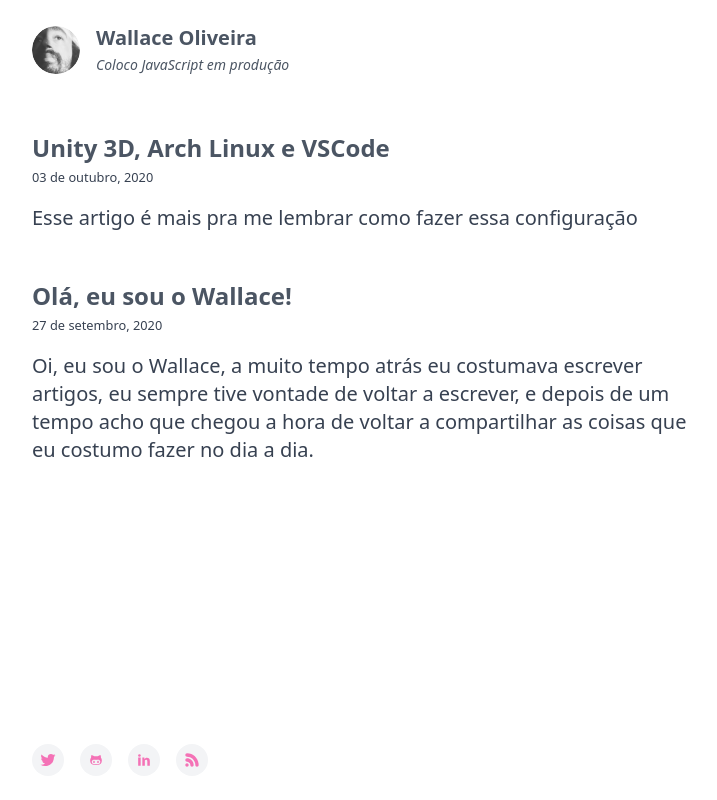
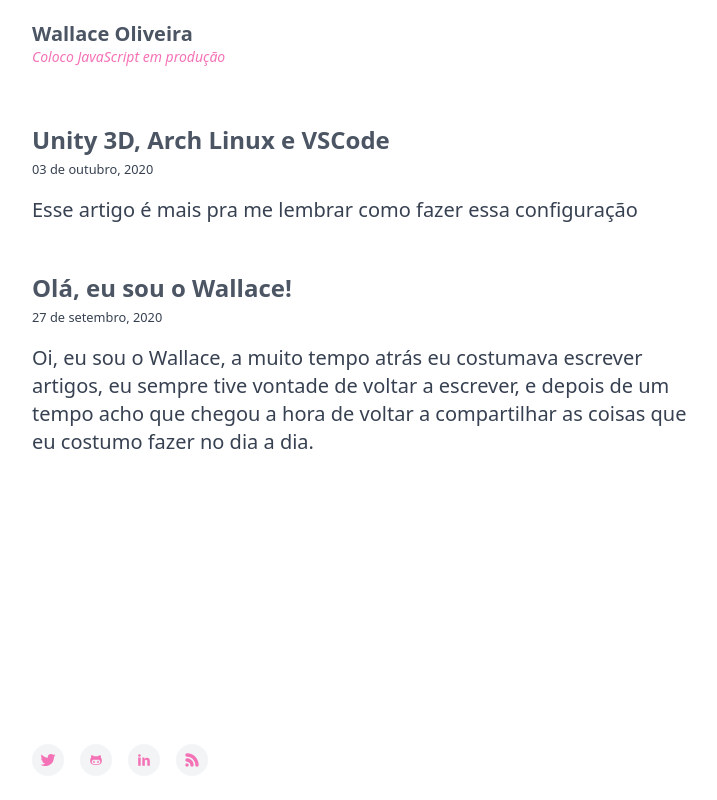
Before and after one commit to hiwllc/iamwallace, a Next.js app: page / in a window 1280 px wide. Shown: the whole page, without its empty margins (272-989 px from the left). Built offline with nearby package versions, Linux system fonts and the light colour scheme.

Commit message:
header: remove avatar and change text colors

```diff
--- a/src/components/header.tsx
+++ b/src/components/header.tsx
@@ -1,31 +1,16 @@
-import Image from 'next/image'
 import Link from 'next/link'
-import me from '../../public/images/me.jpg'
 
-type Props = {
-  size: number
-}
-
-export function Header({ size }: Props) {
+export function Header() {
   return (
     <header className="px-4 py-6 w-full">
       <div className="h-full w-full max-w-2xl m-auto">
         <Link href="/">
           <a className="flex items-center">
-            <Image
-              width={size}
-              height={size}
-              placeholder="blur"
-              src={me}
-              className="rounded-full"
-              alt="Esse na foto sou eu, Wallace."
-            />
-
-            <div className="px-4">
-              <h2 className="text-gray-600 font-black text-xl">
+            <div className="">
+              <h2 className="text-gray-600 font-black text-xl leading-none">
                 Wallace Oliveira
               </h2>
-              <em className="text-gray-600 text-sm">
+              <em className="text-pink-400 text-sm">
                 Coloco JavaScript em produção
               </em>
             </div>
```
